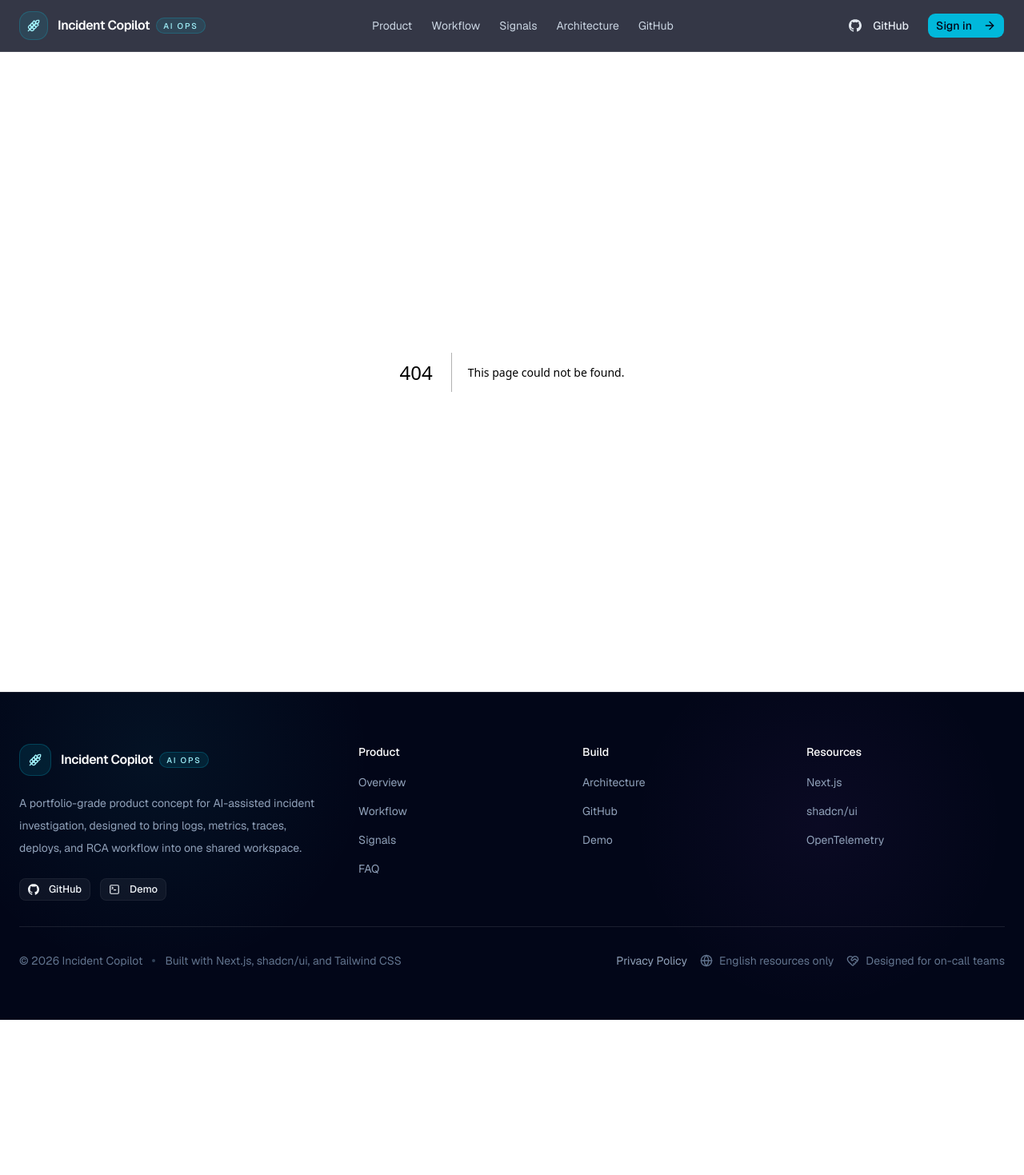
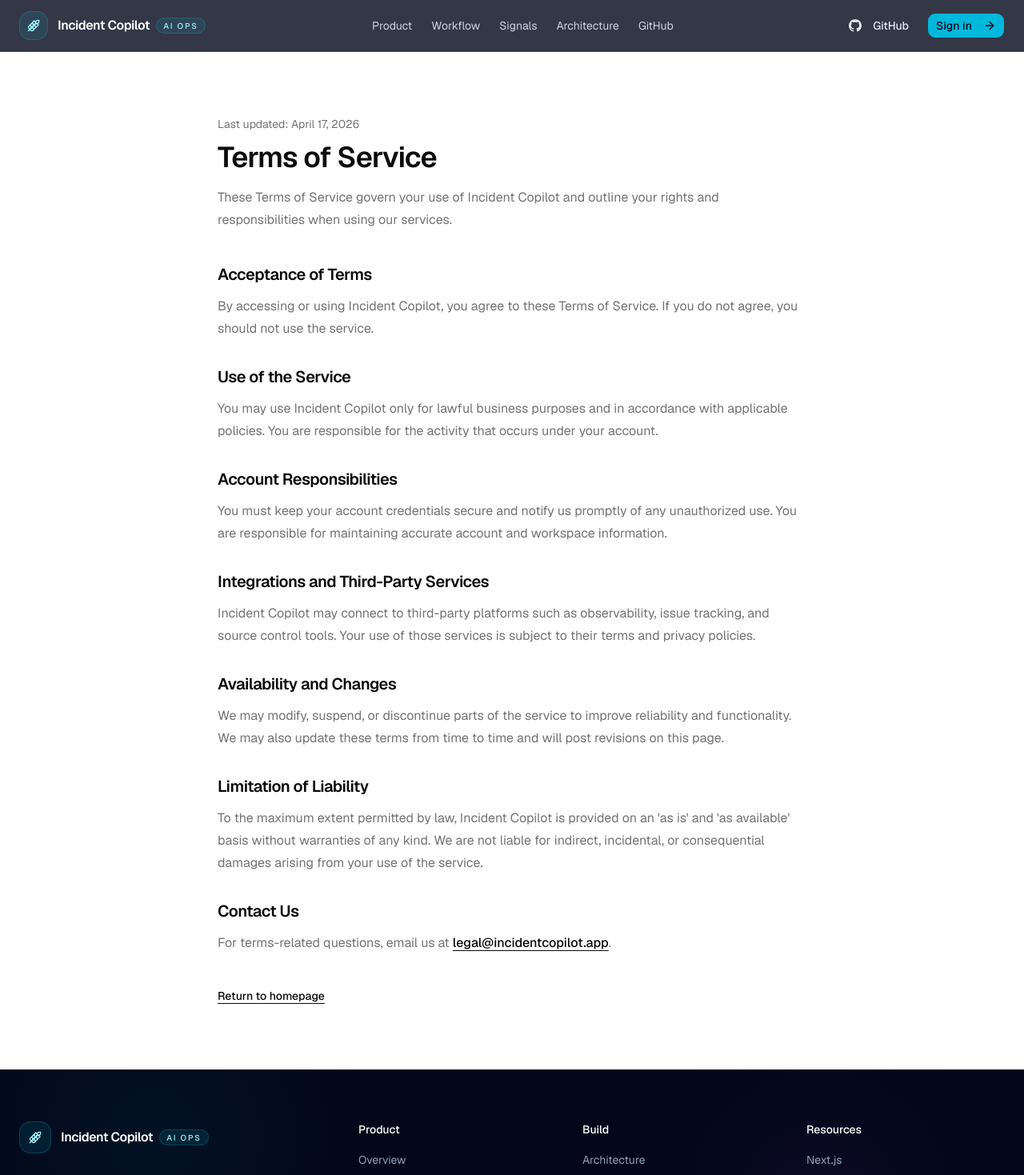
Before and after one commit to lehung1109/chatbot-groq, a Next.js app: page /terms-of-service in a window 1280 px wide. Before the commit this address had no page. Shown: the top 1469 px of the page at 80% size. Before the commit the page ends 1275 px from the top, so only its background shows below. Built offline with nearby package versions, Linux system fonts and the light colour scheme.

Commit message:
Add Terms of Service link to SiteFooter for improved user navigation and compliance.

```diff
--- /dev/null
+++ b/app/terms-of-service/page.tsx
@@ -0,0 +1,87 @@
+import type { Metadata } from "next";
+import Link from "next/link";
+
+export const metadata: Metadata = {
+  title: "Terms of Service | Incident Copilot",
+  description:
+    "Review the terms and conditions for using Incident Copilot services.",
+};
+
+const lastUpdated = "April 17, 2026";
+
+const sections = [
+  {
+    title: "Acceptance of Terms",
+    body: "By accessing or using Incident Copilot, you agree to these Terms of Service. If you do not agree, you should not use the service.",
+  },
+  {
+    title: "Use of the Service",
+    body: "You may use Incident Copilot only for lawful business purposes and in accordance with applicable policies. You are responsible for the activity that occurs under your account.",
+  },
+  {
+    title: "Account Responsibilities",
+    body: "You must keep your account credentials secure and notify us promptly of any unauthorized use. You are responsible for maintaining accurate account and workspace information.",
+  },
+  {
+    title: "Integrations and Third-Party Services",
+    body: "Incident Copilot may connect to third-party platforms such as observability, issue tracking, and source control tools. Your use of those services is subject to their terms and privacy policies.",
+  },
+  {
+    title: "Availability and Changes",
+    body: "We may modify, suspend, or discontinue parts of the service to improve reliability and functionality. We may also update these terms from time to time and will post revisions on this page.",
+  },
+  {
+    title: "Limitation of Liability",
+    body: "To the maximum extent permitted by law, Incident Copilot is provided on an 'as is' and 'as available' basis without warranties of any kind. We are not liable for indirect, incidental, or consequential damages arising from your use of the service.",
+  },
+];
+
+export default function TermsOfServicePage() {
+  return (
+    <section className="bg-background text-foreground">
+      <div className="container mx-auto max-w-3xl px-4 py-16 md:py-20">
+        <p className="text-sm text-muted-foreground">Last updated: {lastUpdated}</p>
+        <h1 className="mt-3 text-3xl font-semibold tracking-tight md:text-4xl">
+          Terms of Service
+        </h1>
+        <p className="mt-4 text-base leading-7 text-muted-foreground">
+          These Terms of Service govern your use of Incident Copilot and outline
+          your rights and responsibilities when using our services.
+        </p>
+
+        <div className="mt-10 space-y-8">
+          {sections.map((section) => (
+            <article key={section.title} className="space-y-3">
+              <h2 className="text-xl font-semibold tracking-tight">
+                {section.title}
+              </h2>
+              <p className="leading-7 text-muted-foreground">{section.body}</p>
+            </article>
+          ))}
+        </div>
+
+        <article className="mt-8 space-y-3">
+          <h2 className="text-xl font-semibold tracking-tight">Contact Us</h2>
+          <p className="leading-7 text-muted-foreground">
+            For terms-related questions, email us at{" "}
+            <a
+              href="mailto:legal@incidentcopilot.app"
+              className="font-medium text-foreground underline underline-offset-4"
+            >
+              legal@incidentcopilot.app
+            </a>.
+          </p>
+        </article>
+
+        <div className="mt-10">
+          <Link
+            href="/"
+            className="text-sm font-medium text-foreground underline underline-offset-4"
+          >
+            Return to homepage
+          </Link>
+        </div>
+      </div>
+    </section>
+  );
+}
--- a/components/footer.tsx
+++ b/components/footer.tsx
@@ -133,6 +133,12 @@ export function SiteFooter() {
 
           <div className="flex flex-wrap items-center gap-4">
             <Link
+              href="/terms-of-service"
+              className="text-sm text-slate-400 transition-colors hover:text-white"
+            >
+              Terms of Service
+            </Link>
+            <Link
               href="/privacy-policy"
               className="text-sm text-slate-400 transition-colors hover:text-white"
             >
```
